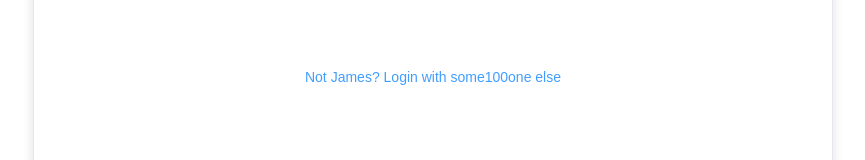
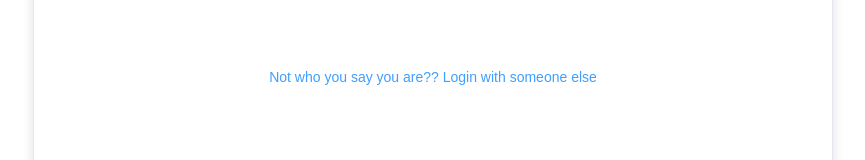
Before and after one commit to SamQGen/cfm, a Vue app: page /instructions-view in a window 1280 px wide. Shown: the part 412-572 px from the top of the page, without its empty margins (207-1072 px from the left). Built offline with nearby package versions, Linux system fonts and the light colour scheme; no server answers.

Commit message:
some page changes

```diff
--- a/src/views/InstructionsView.vue
+++ b/src/views/InstructionsView.vue
@@ -2,7 +2,7 @@
   <el-card class="main-card" body-style="background-color">
     <template #header>
       <el-row justify="center">
-        <h1>Hi {{ name }}</h1>
+        <h1>Hi {{ user }}</h1>
       </el-row>
     </template>
     <template #default>
@@ -21,7 +21,7 @@
         </el-row>
         <el-row justify="center">
           <el-button type="primary" text>
-            Not James? Login with some100one else
+            Not {{calculateUser}}? Login with someone else
           </el-button>
         </el-row>
       </el-main>
@@ -31,17 +31,17 @@
 
 <script setup>
 import { useSettings } from "~/stores/userSettings";
-import { ref, watch } from "vue";
+import {computed} from "vue";
 import { MD_SIZE, SM_SIZE, XS_SIZE } from "~/assets/columnSizes";
-let name = ref(null);
-console.log("this is the settings ", useSettings().name);
-watch(
-  () => useSettings().getUser,
-  (nv) => {
-    console.log("name changed ", nv);
-    name.value = nv;
-  }
-);
+const useSettingsStore = useSettings();
+
+
+let user = computed(() => {
+  return useSettingsStore.getUser;
+});
+let calculateUser= computed(() => {
+  return user.value? user.value: "who you say you are?";
+});
 </script>
 
 <style scoped></style>
--- a/src/views/SmartPhoneMessageView.vue
+++ b/src/views/SmartPhoneMessageView.vue
@@ -43,13 +43,30 @@
 </template>
 <script setup>
 import { Loading } from "@element-plus/icons-vue";
-import { ref } from "vue";
+import {onMounted, onUnmounted, ref} from "vue";
+import {useRouter} from "vue-router";
 let showNewNumberDialog = ref(false);
 let number = ref("");
+let ourInterval = null;
+const router = useRouter();
 let openDialog = () => {
   showNewNumberDialog.value = true;
 };
+
+onMounted(() => {
+  console.log("mounted smartphone page");
+  ourInterval = setInterval(() => {
+    router.push({ name: "instructions-view" });
+    console.log("interval hit");
+  }, 2000);
+});
+onUnmounted(() => {
+  clearInterval(ourInterval);
+  console.log("unmounted");
+});
+
 let closeDialog = () => {
+
   showNewNumberDialog.value = false;
 };
 </script>
```
